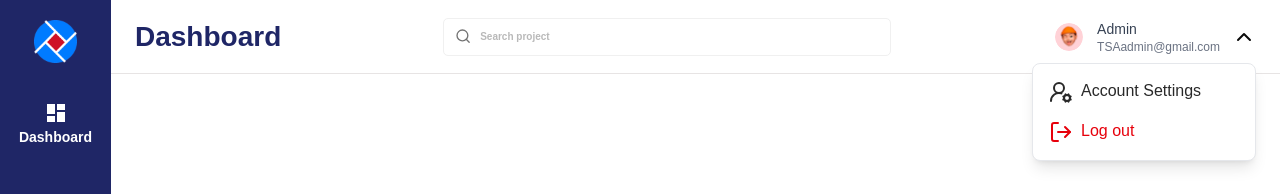
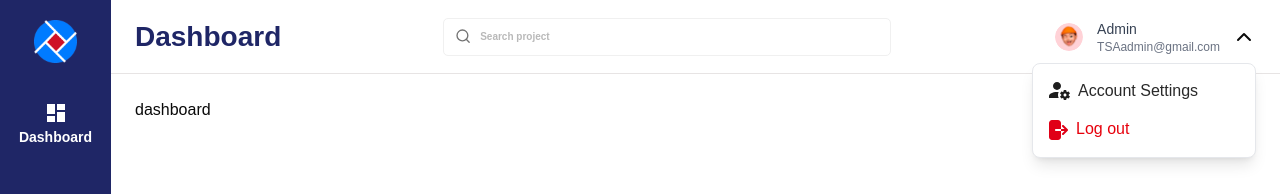
Before and after one commit to ceenobi/tsa-portfolio, a React (Vite) app in the folder client/: page /dashboard in a window 1280 px wide. Both pictures are taken after a click on the button 1244 px from the left and 36 px from the top of the page. Shown: the top 194 px of the page. Built offline with nearby package versions, Linux system fonts and the light colour scheme; no server answers.

Commit message:
Implement Dashboard Nav and Sidebar

```diff
--- a/client/src/routes/dashboard/dashboard-nav.tsx
+++ b/client/src/routes/dashboard/dashboard-nav.tsx
@@ -2,6 +2,8 @@ import { useLocation } from "react-router";
 import { Search, ChevronDown, ChevronUp, UserRoundCog, LogOut } from "lucide-react";
 import { useState } from "react";
 import DefaultAvatar from "../../assets/defaultAvatar.svg"
+import AccountSettingsIcon from "../../assets/account-setting-icon.svg"
+import LogoutOutIcon from "../../assets/log-out-icon.svg"
 
 export default function DashboardNav() {
   const location = useLocation();
@@ -50,10 +52,10 @@ export default function DashboardNav() {
         <div className="absolute right-0 top-full mt-2 w-56 bg-white border border-gray-200 rounded-md shadow-lg z-50">
           <ul className="py-2 text-sm text-gray-700 text-[16px]">
             <li className="px-4 py-2 hover:bg-gray-100 text-[#292929] cursor-pointer flex items-center gap-2">
-              <UserRoundCog size={24} /> Account Settings
+              <img src={AccountSettingsIcon} alt="" />Account Settings
             </li>
             <li className="px-4 py-2 hover:bg-gray-100 text-red-600 cursor-pointer flex items-center gap-2">
-              <LogOut />  Log out
+              <img src={LogoutOutIcon} alt="" /> Log out
             </li>
           </ul>
         </div>
--- a/client/src/routes/dashboard/index.tsx
+++ b/client/src/routes/dashboard/index.tsx
@@ -2,7 +2,7 @@
 export default function Dashboard() {
   return (
     <div>
-
+      dashboard
     </div>
   );
 }
```
Also changed, not shown: client/src/assets/account-setting-icon.svg (added), client/src/assets/log-out-icon.svg (added).
